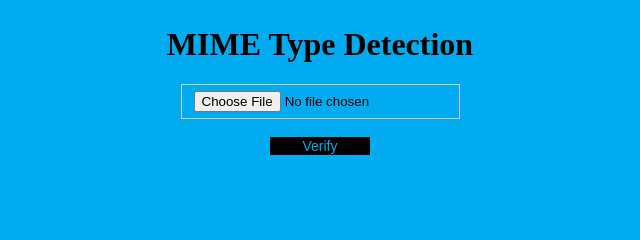
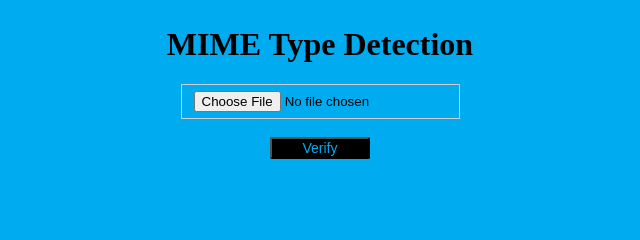
Before and after one commit to johnnyslots/mime-type-detection, a plain HTML site: page index.html in a window 1280 px wide. Shown: the top 240 px of the page, 320-960 px from the left. Drawn offline with Linux system fonts and the light colour scheme; a web font is replaced by a local one.

Commit message:
added border radius to verify button

```diff
--- a/style.css
+++ b/style.css
@@ -47,11 +47,11 @@ img {
   font-size: 14px;
   background-color: black;
   color: #00acef;
-  border: none;
+  border-radius: 5%;
+  border-color: black;
   cursor: pointer;
 }
 
 #verify:hover {
-  background-color: #404040;
-  color: #00acef;
+  background-color: #262626;
 }
```
